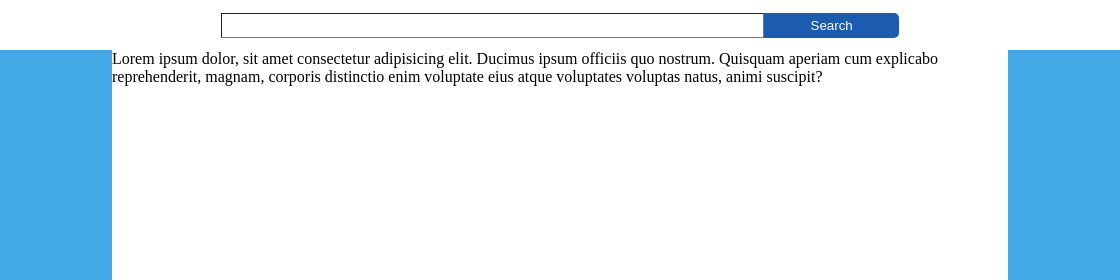
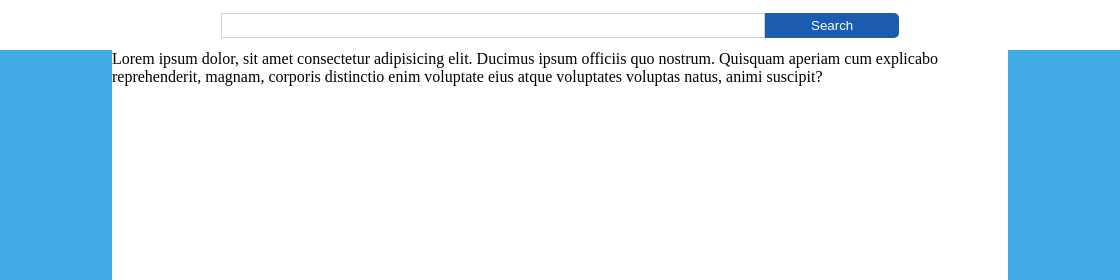
Before and after one commit to martentyrk/Trio, a plain HTML site: page Landing/index.html in a window 1280 px wide. Shown: the top 280 px of the page, 80-1200 px from the left. Drawn offline with Linux system fonts and the light colour scheme.

Commit message:
input padding

```diff
--- a/Landing/style.css
+++ b/Landing/style.css
@@ -57,8 +57,8 @@ header {
 
 .main-nav__input {
     height: calc(50% - 2px);
-    border-width: 1px;
-    overflow: hidden;
+    border: solid rgba(0, 0, 0, 0.178) 1px;
+    padding-left: 5px;
     width: 80%;
 }
 
```
